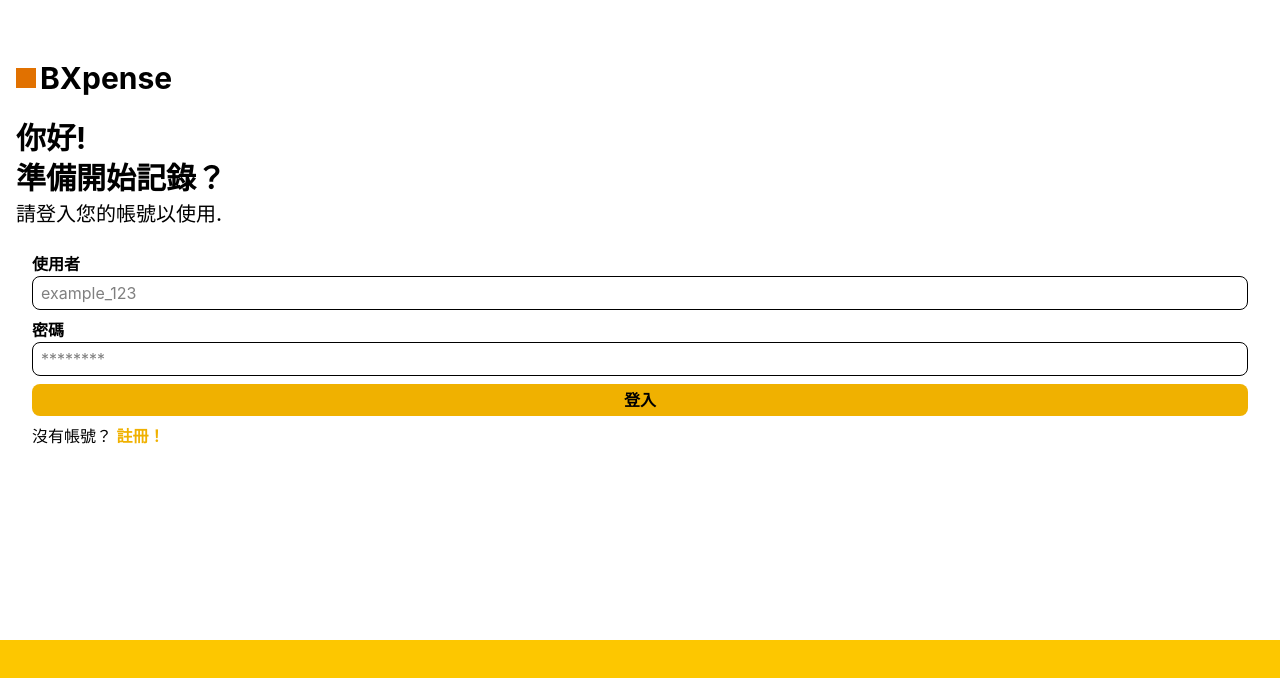
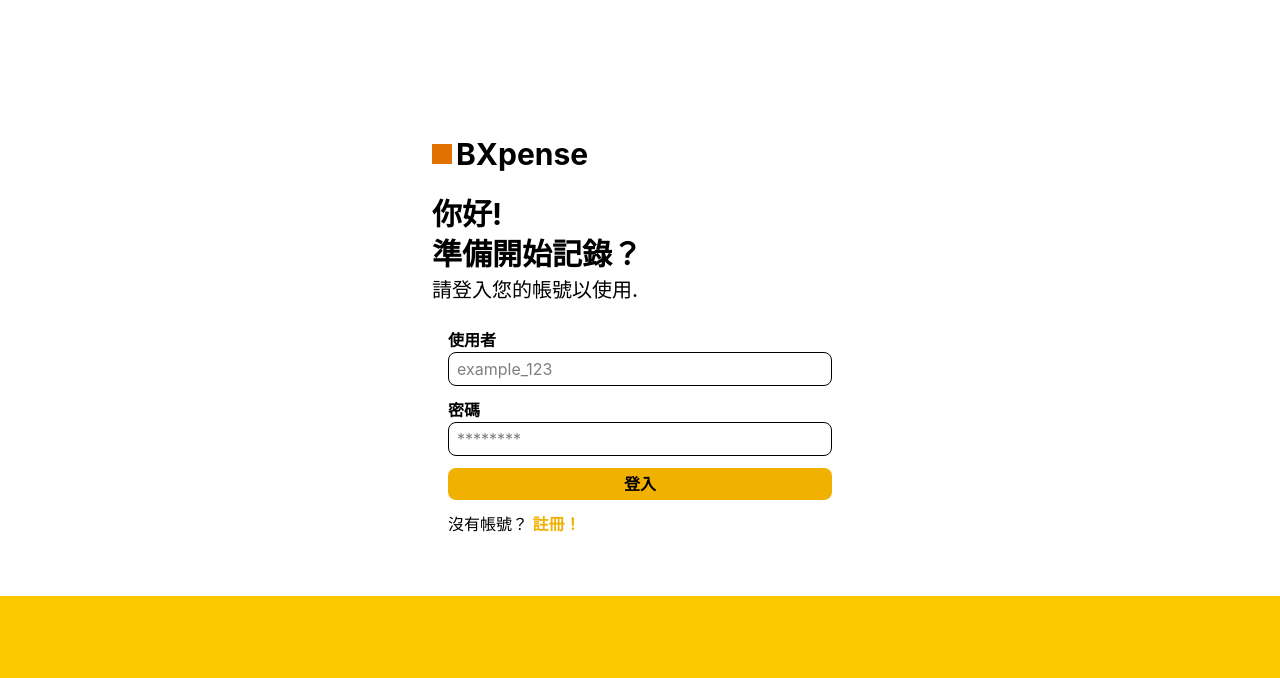
Before and after one commit to yinghautsai68/BXpense, a React (Vite) app in the folder frontend/: page /login in a window 1280 px wide. Shown: the top 678 px of the page. Built offline with nearby package versions, Linux system fonts and the light colour scheme.

Commit message:
feat: add AuthLayout component for Register and Login pages

```diff
--- /dev/null
+++ b/frontend/src/layout/AuthLayout.tsx
@@ -0,0 +1,18 @@
+import React from 'react'
+
+type AuthLayoutProps = {
+    children: React.ReactNode
+}
+const AuthLayout = ({ children }: AuthLayoutProps) => {
+    return (
+        <div className="flex flex-col items-center w-full min-h-screen bg-white flex justify-center">
+            <div className="w-full max-w-md flex flex-col gap-6 px-4 pt-8 pb-15">
+                {children}
+            </div>
+            <div className="w-full  h-[100px] bg-yellow-400">
+            </div>
+        </div>
+    )
+}
+
+export default AuthLayout
--- a/frontend/src/pages/Login.tsx
+++ b/frontend/src/pages/Login.tsx
@@ -6,6 +6,7 @@ import { useNavigate } from "react-router-dom";
 import { useAuth } from "../context/AuthContext";
 import type { LoginType } from "../types/auth.types";
 import Button from "../components/Button";
+import AuthLayout from "../layout/AuthLayout";
 
 const Login = () => {
     const { login } = useAuth();
@@ -45,7 +46,7 @@ const Login = () => {
         }
     };
     return (
-        <div className="flex flex-col gap-6 px-4 pt-15">
+        <AuthLayout>
             <div className="flex flex-row items-center gap-1">
                 <div className="w-5 aspect-square bg-amber-600"></div>
                 <Title>BXpense</Title>
@@ -56,7 +57,7 @@ const Login = () => {
                 <SubTitle>請登入您的帳號以使用.</SubTitle>
             </div>
 
-            <form onSubmit={handleSubmit} className="flex flex-col gap-2 w-full px-4" >
+            <form onSubmit={handleSubmit} className="flex flex-col gap-3 w-full px-4" >
                 <FormInput onChange={handleChange} label="使用者" name="username" value={loginFormData.username} type="text" placeholder="example_123" required={true} />
                 <FormInput onChange={handleChange} label="密碼" name="password" value={loginFormData.password} type="password" placeholder="********" required={true} />
                 <Button className="bg-yellow-500 hover:bg-yellow-700">登入</Button>
@@ -66,7 +67,7 @@ const Login = () => {
             <div className="fixed left-0 bottom-0 w-full h-[20%] bg-yellow-400">
 
             </div>
-        </div>
+        </AuthLayout>
     )
 }
 
--- a/frontend/src/pages/Register.tsx
+++ b/frontend/src/pages/Register.tsx
@@ -5,6 +5,7 @@ import type { RegisterType } from "../types/auth.types"
 import Button from "../components/Button"
 import toast from "react-hot-toast"
 import { useNavigate } from "react-router-dom"
+import AuthLayout from "../layout/AuthLayout"
 
 
 const Register = () => {
@@ -77,7 +78,8 @@ const Register = () => {
         }
     }
     return (
-        <div className="relative flex flex-col gap-6 w-full h-full  px-4 pt-15 pb-30 ">
+
+        <AuthLayout>
             <div className="flex flex-row items-center gap-1">
                 <div className="w-5 aspect-square bg-amber-600"></div>
                 <Title>BXpense</Title>
@@ -93,7 +95,6 @@ const Register = () => {
                     <span className="text-rose-400">密碼不一致!</span>
                 }
                 <FormInput onChange={handleChange} label="確認密碼" name="confirmPassword" value={registerFormData.confirmPassword} type="password" placeholder="********" required={true} />
-
                 <FormInput ref={fileInputRef} onChange={handleFileChange} label="照片" name="image_url" type="file" required={false} />
                 <div className="flex flex-row justify-center items-center w-full">
                     <div onClick={() => fileInputRef.current?.click()} className="flex flex-row justify-center items-center w-32 h-32 border rounded-lg bg-zinc-100">
@@ -105,17 +106,13 @@ const Register = () => {
                         }
                     </div>
                 </div>
-
-
-
                 <Button className="bg-yellow-500 hover:bg-yellow-700">註冊</Button>
                 <span>已經有帳號？ <span onClick={() => navigate('/login')} className="text-yellow-500 font-bold cursor-pointer">登入！</span></span>
             </form>
 
-            <div className="absolute left-0 bottom-0 w-full h-[10%] bg-yellow-400">
 
-            </div>
-        </div>
+        </AuthLayout>
+
     )
 }
 
```
